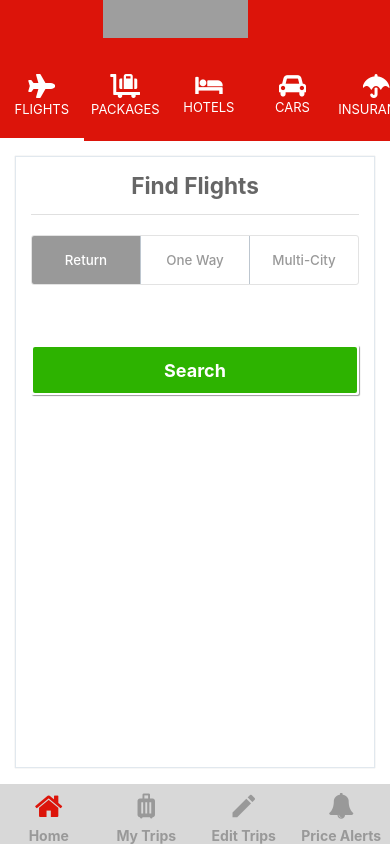
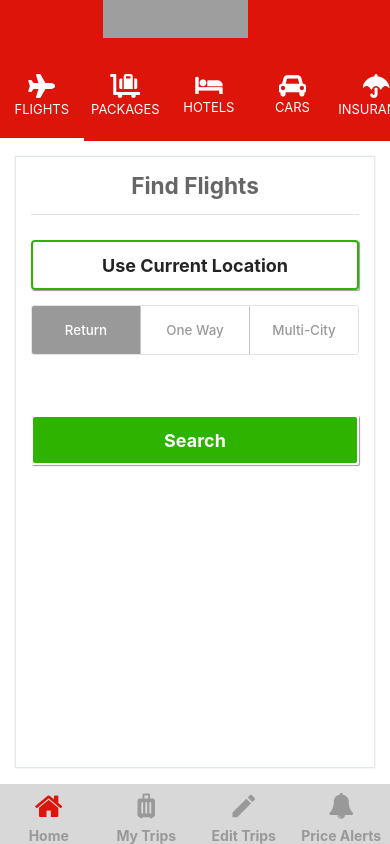
Before and after one commit to wilson-huynh-webjet/demo-react-native, a React Native app: screen / in a window 390 px wide. Built offline with nearby package versions, Linux system fonts and the light colour scheme; grey boxes are pictures that could not be loaded.

Commit message:
Add UseCurrentLocation button

```diff
--- a/src/components/Button.js
+++ b/src/components/Button.js
@@ -1,17 +1,12 @@
 import { Button as RneButton } from '@rneui/themed'
 import React from 'react'
 
-const Button = ({ children, onPress }) => {
+const Button = ({ children, type, buttonStyle, onPress }) => {
   return (
     <RneButton
       size='lg'
-      buttonStyle={{
-        backgroundColor: '#2DB300',
-        borderWidth: 2,
-        borderColor: 'white',
-        borderRadius: 4,
-        height: 50
-      }}
+      type={type}
+      buttonStyle={{...buttonStyle}}
       containerStyle={{
         flex: 1,
         width: '100%',
--- a/src/components/Flights.js
+++ b/src/components/Flights.js
@@ -3,9 +3,10 @@ import styled from 'styled-components/native'
 import React from 'react'
 import { If, Button } from './index'
 import WebView from './Webview'
-import { Card, ButtonGroup } from '@rneui/themed'
+import { Card, ButtonGroup, Text } from '@rneui/themed'
 import SETTINGS from '../constants'
 import useStore from '../store'
+import {StyleSheet, View} from 'react-native';
 
 const Flights = ({ onSearch }) => {
   const showHeader = useStore(state => state.showHeader)
@@ -18,12 +19,44 @@ const Flights = ({ onSearch }) => {
     onSearch && onSearch()
   }
 
+    // Function to get permission for location
+  const handleLocationButton = async () => {
+    try {
+      const granted = await PermissionsAndroid.request(
+        PermissionsAndroid.PERMISSIONS.ACCESS_FINE_LOCATION,
+        {
+          title: 'Geolocation Permission',
+          message: 'Can we access your location?',
+          buttonNeutral: 'Ask Me Later',
+          buttonNegative: 'Cancel',
+          buttonPositive: 'OK',
+        },
+      );
+      console.log('granted', granted);
+      if (granted === 'granted') {
+        console.log('You can use Geolocation');
+        return true;
+      } else {
+        console.log('You cannot use Geolocation');
+        return false;
+      }
+    } catch (err) {
+      return false;
+    }
+  };
+
+
   return (
     <MainContainer>
       <If condition={showHeader}>
         <Card>
           <Card.Title h4>Find Flights</Card.Title>
           <Card.Divider />
+          <View style={{flexDirection: 'row', }}>
+            <Button type='outline' onPress={handleLocationButton}>
+              <Text style={{ fontSize: 18, fontWeight: '700' }}>Use Current Location</Text>
+            </Button>
+          </View>
           <ButtonGroup
             buttons={['Return', 'One Way', 'Multi-City']}
             selectedIndex={selectedIndex}
@@ -31,7 +64,17 @@ const Flights = ({ onSearch }) => {
               setSelectedIndex(value)
             }}
           />
-          <Button onPress={handleSearchButton}>Search</Button>
+
+          <Button
+            onPress={handleSearchButton}
+            buttonStyle={{
+              backgroundColor: '#2DB300',
+              borderColor: 'white'
+            }}
+          >
+            Search
+          </Button>
+
         </Card>
       </If>
       <If condition={!showHeader}>
--- a/src/constants/index.js
+++ b/src/constants/index.js
@@ -1,6 +1,7 @@
 const SETTINGS = {
   THEME: {
-    PRIMARY: '#DC140A'
+    PRIMARY: '#DC140A',
+    SECONDARY: '#2DB300'
   },
   LOGO_URL: {
     uri: 'https://services.webjet.com.au/web/ui/uipatternlibrary/patterns/webjet/images/webjet-logo.png'
--- a/src/styles/Theme.js
+++ b/src/styles/Theme.js
@@ -11,7 +11,13 @@ const Theme = createTheme({
     mode: 'light',
     components: {
       Button: {
-        raised: true
+        raised: true,
+        buttonStyle: {
+          borderWidth: 2,
+          borderColor: SETTINGS.THEME.SECONDARY,
+          borderRadius: 4,
+          height: 50
+        }
       },
       ButtonGroup: {
         selectedButtonStyle: {
```
Also changed, not shown: package.json (+4 -3 lines), 1 other file (tests, documents, lock files or other folders).
